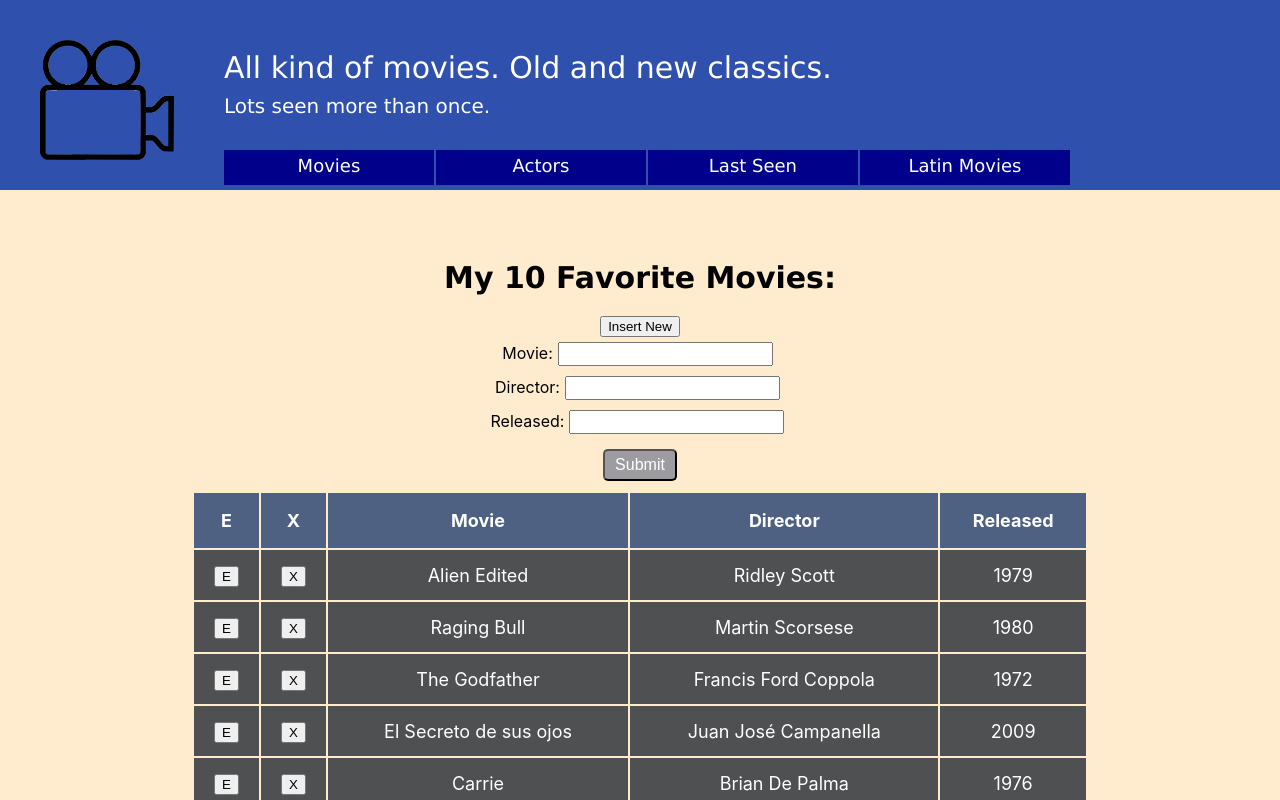
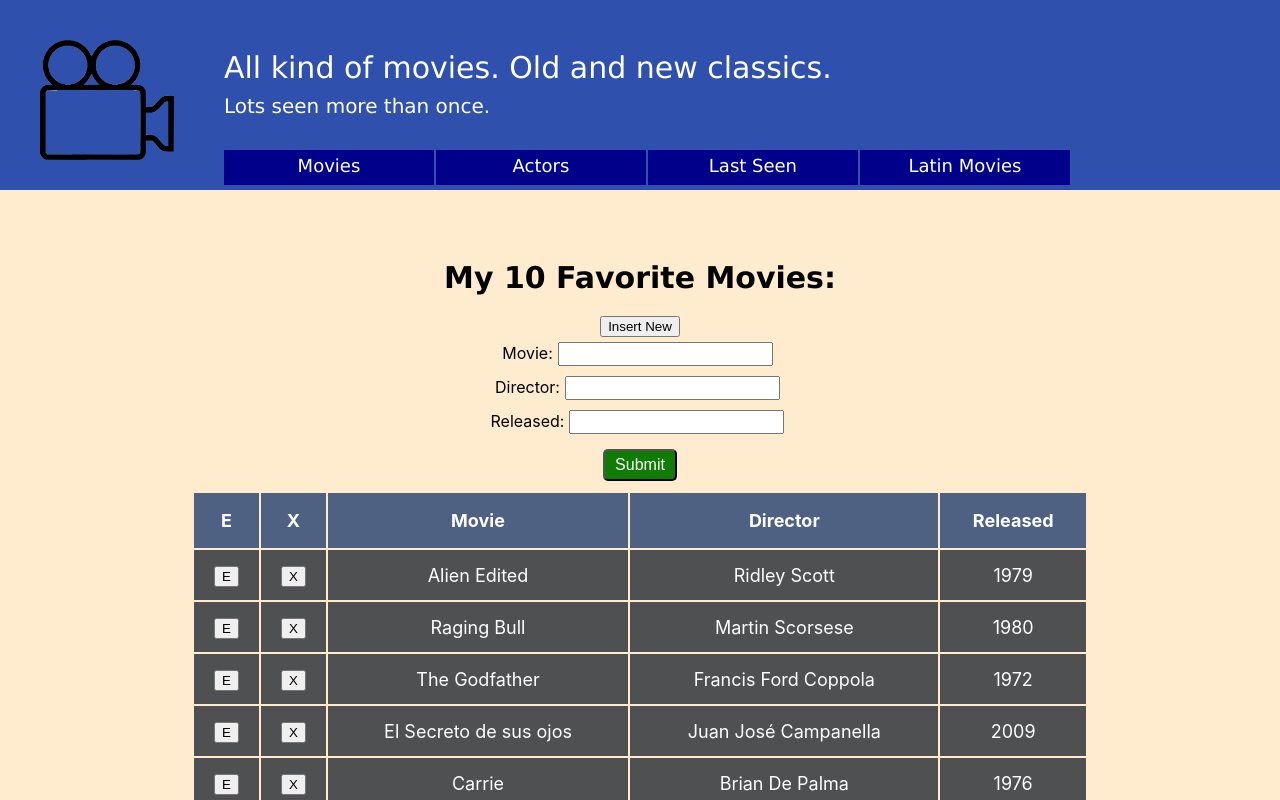
Before and after one commit to darciovilela/react-movies, a React (Create React App) app: page / in a window 1280 px wide. Shown: the top 800 px of the page. Built offline with nearby package versions, Linux system fonts and the light colour scheme; data requests are answered from the project's data file.

Commit message:
Change color submit button

```diff
--- a/src/App.css
+++ b/src/App.css
@@ -207,7 +207,7 @@ label {
 
 .submit {
   margin: 10px;
-  background-color: rgb(157, 157, 161);
+  background-color: rgb(16, 124, 6);
   color: white;
   padding: 5px 10px;
   border-radius: 5px;
```
